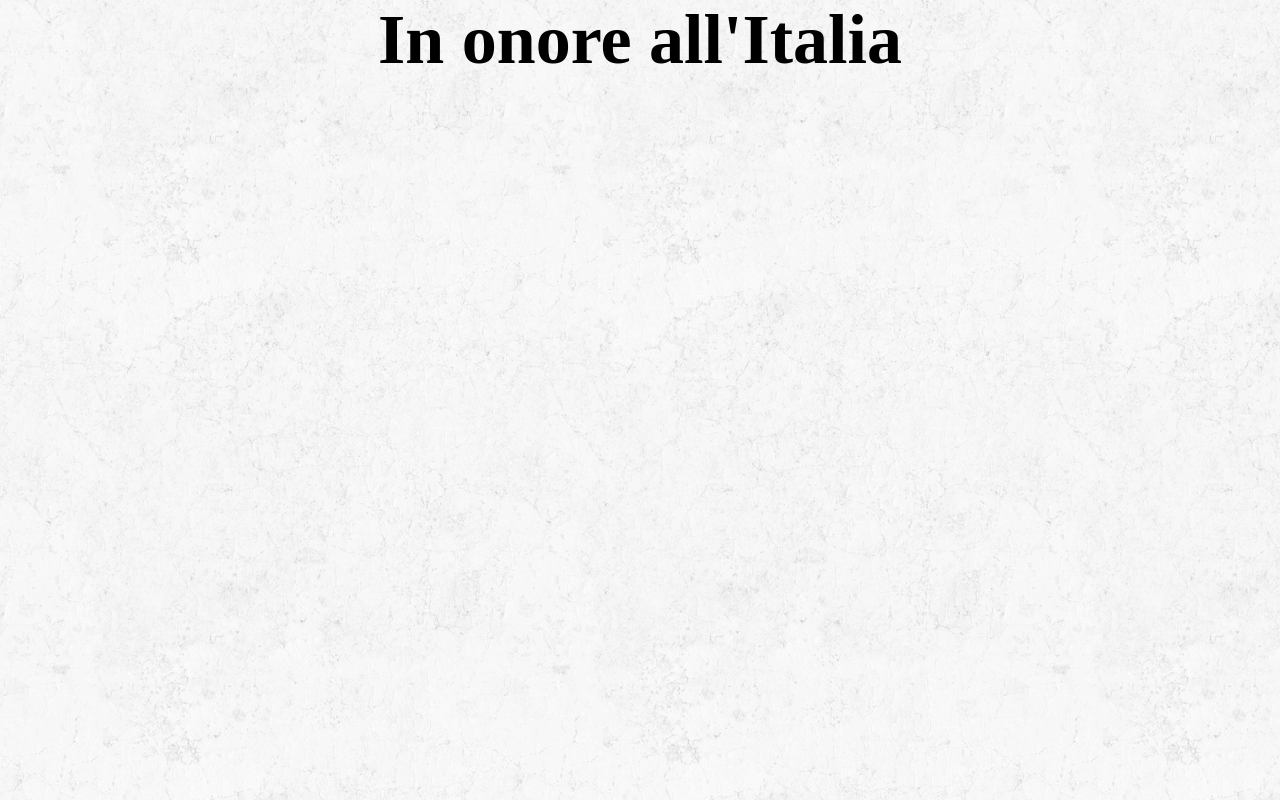
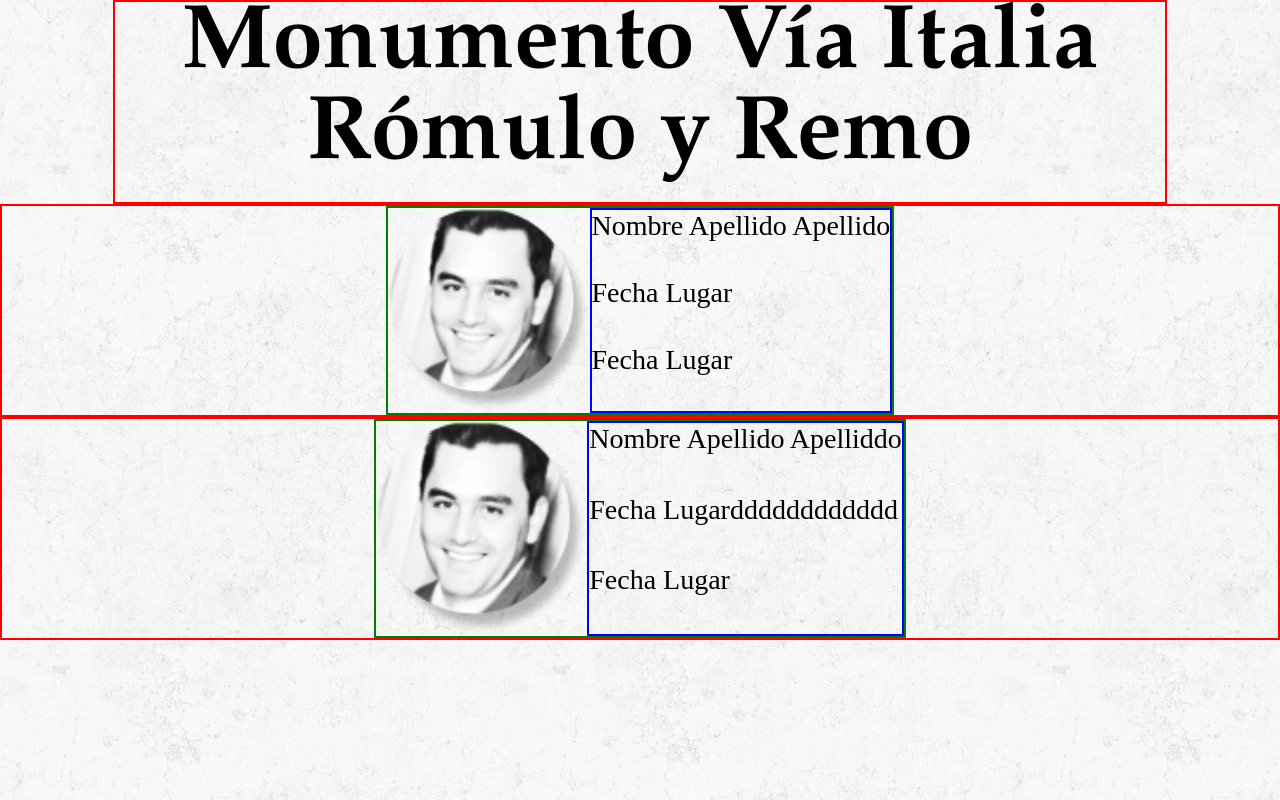
Before and after one commit to ambrosino94/contributori, a plain HTML site: page index.html in a window 1280 px wide. Drawn offline with nearby package versions, Linux system fonts and the light colour scheme.

Commit message:
- Setting layout and content templates - contributori folder added

```diff
--- a/index.html
+++ b/index.html
@@ -4,16 +4,50 @@
   <title></title>
   <link rel="stylesheet" type="text/css" href="style.css">
 <body>
-<h1>In onore all'Italia </h1>
+<header>
+  <h1>Monumento Vía Italia Rómulo y Remo</h1>
+</header>
+
+<div class="container">
+  <div class="Pic">
+    <!-- <figure> -->
+      <img src="Assets/contributori/contributori1.png" class="contPhoto">
+    <!-- </figure> -->
+    <div class="Content">
+      <div class="Names">Nombre Apellido Apellido</div>
+      <div class="Birth">Fecha Lugar</div>
+      <div class="Death">Fecha Lugar</div>
+    </div>
+  </div>
+</div>
+
+<div class="container">
+  <div class="Pic">
+    <!-- <figure> -->
+      <img src="Assets/contributori/contributori1.png" class="contPhoto">
+    <!-- </figure> -->
+    <div class="Content">
+      <div class="Names">Nombre Apellido Apelliddo</div>
+      <div class="Birth">Fecha Lugardddddddddddd</div>
+      <div class="Death">Fecha Lugar</div>
+    </div>
+  </div>
+</div>
+
+
+
+
+<!--
 <div id="constructionWrapper">
-  <!-- <img id="constructionLogo" src="/images/GeometriquesLogo.svg"> -->
   <div id="typed-wrapper" class="cf">
     <span id="typed">
     				<span class="sr-only">Pagina in costruzione...</span>
     </span>
   </div>
-</div>
-<script src="//cdnjs.cloudflare.com/ajax/libs/jquery/2.1.3/jquery.min.js"></script>
+</div> -->
+
+
+<!-- <script src="//cdnjs.cloudflare.com/ajax/libs/jquery/2.1.3/jquery.min.js"></script>
 <script src="https://cdnjs.cloudflare.com/ajax/libs/typed.js/1.1.1/typed.min.js"></script>
 <script>
   $(function() {
@@ -24,7 +58,7 @@
       startDelay: 1000
     });
   });
-</script>
+</script> -->
 
 </body>
 </html>
--- a/style.css
+++ b/style.css
@@ -1,10 +1,35 @@
+:root {
+  --step--2: clamp(0.67rem, calc(0.83rem + -0.22vw), 0.78rem);
+  --step--1: clamp(0.94rem, calc(0.88rem + 0.28vw), 1.08rem);
+  --step-0: clamp(1.13rem, calc(0.88rem + 1.22vw), 1.75rem);
+  --step-1: clamp(1.35rem, calc(0.77rem + 2.89vw), 2.83rem);
+  --step-2: clamp(1.62rem, calc(0.46rem + 5.78vw), 4.58rem);
+  --step-3: clamp(1.94rem, calc(-0.19rem + 10.67vw), 7.41rem);
+  --step-4: clamp(2.33rem, calc(-1.44rem + 18.85vw), 11.99rem);
+  --step-5: clamp(2.80rem, calc(-3.68rem + 32.40vw), 19.41rem);
+}
+
 body {
   background: url("Assets/images/rockywall.png") repeat;
-  font-size: 35px;
+  font-size: var(--step-0);
 }
+
+header{
+  font-family: Palatino Linotype;
+  font-style: normal;
+  font-weight: 400;
+  font-size: var(--step-1);
+  border: 2px solid red;
+  margin: 0 auto;
+  padding: 0 1em;
+  max-width: 60rem ;
+  min-height: 200px;
+}
+
 h1{
   text-align: center;
   font-style: normal;
+  line-height: 1;
 }
 
 * {
@@ -17,6 +42,57 @@ h1{
   width: 100%;
   height: 100%;
 }
+
+.container {
+  margin-inline: auto;
+  display: grid;
+  grid-template-columns: 1fr;
+  grid-template-rows: 1fr;
+  gap: 0px 0px;
+  grid-auto-flow: row;
+  border: 2px solid red;
+}
+
+.contPhoto{
+  width:100%;
+  height: 100%;
+  object-fit: cover;
+}
+
+.Pic {
+  margin-inline: auto;
+  display: grid;
+  grid-template-columns: 0.66666667fr 1fr;
+  grid-template-rows: 1fr;
+  gap: 0px 0px;
+  grid-auto-flow: row;
+  grid-template-areas:
+    ". Content";
+  grid-area: 1 / 1 / 2 / 2;
+  border: 2px solid green;
+}
+
+.Content {
+
+  border: 2px solid blue;
+  display: grid;
+  grid-template-columns: 1fr;
+  grid-template-rows: 1fr 1fr 1fr;
+  gap: 0px 0px;
+  grid-auto-flow: row;
+  grid-template-areas:
+    "Names"
+    "Birth"
+    "Death";
+  grid-area: Content;
+}
+
+.Names { grid-area: Names; }
+
+.Birth { grid-area: Birth; }
+
+.Death { grid-area: Death; }
+
 
 
 
```
Also changed, not shown: Assets/contributori/contributori1.png (added). Lines whose indentation alone changed are shown as unchanged.
